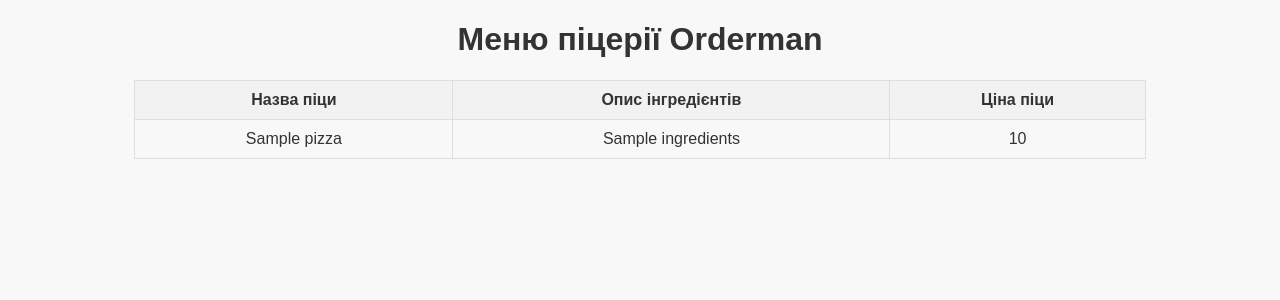
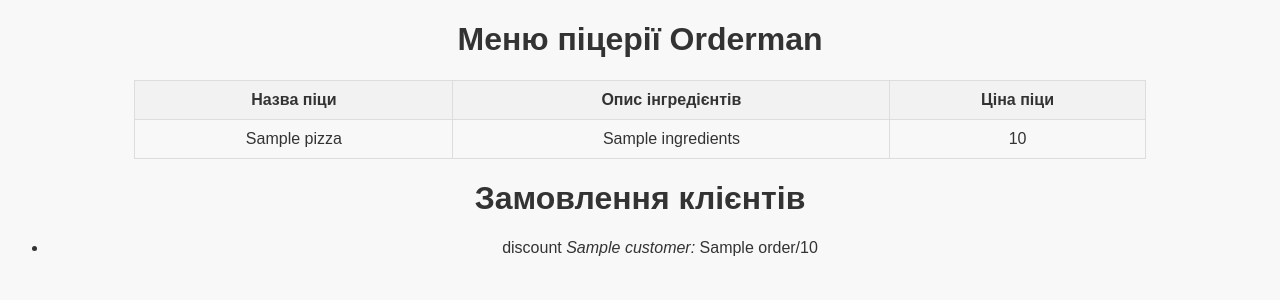
Before and after one commit to AnnaYal5/Oderman2, a Flask app: template oderman/templates/menu.html in a window 1280 px wide. Shown: the top 300 px of the page. Run offline with Flask 3, Linux system fonts and the light colour scheme; the template is opened without the code that fills it: most values are stand-ins (such as "Sample title", 1, 10 or a date in 2020).

Commit message:
add Oderman

```diff
--- a/oderman/app.py
+++ b/oderman/app.py
@@ -1,4 +1,4 @@
-from flask import Flask,render_template
+from flask import Flask, render_template
 app = Flask(__name__)
 
 pizzas = [
@@ -6,13 +6,31 @@
     {'name': "Папероні", "ingredients": "соус , сир, папероні", "price": "190 грн"},
     {'name': "Гавайська", "ingredients": "соус , сир, ананас, шинка", "price": "200 грн"}
 ]
+test_name = "Discount base"
+discount = "4"
+customers = [
+    {'name': "Anna", 'order': "5"},
+    {'name': "Dany", 'order': "7"},
+    {'name': "Rita", 'order': "1"},
+    {'name': "Taya", 'order': "6"},
+]
 
 @app.route('/')
 def home():
     return render_template('index.html')
+
 @app.route('/menu')
 def menu():
-    return render_template('menu.html',pizzas=pizzas)
+    return render_template('menu.html', pizzas=pizzas)
 
-if __name__ ==  '__main__':
+@app.route('/orders')
+def orders():
+    context = {
+        "customers": customers,
+        "test_name": test_name,
+        "discount": discount
+    }
+    return render_template('orders.html', **context)
+
+if __name__ == '__main__':
     app.run(debug=True)
--- a/oderman/static/styles.css
+++ b/oderman/static/styles.css
@@ -7,7 +7,7 @@
 }
 
 h1 {
-    color: #d1111Ш;
+    color: #d1111;
 }
 
 table {
--- a/oderman/templates/menu.html
+++ b/oderman/templates/menu.html
@@ -1,4 +1,4 @@
-<!DOCTYPE html>
+ <!DOCTYPE html>
 <html lang="uk">
 <head>
     <meta charset="UTF-8">
@@ -25,5 +25,14 @@
             {% endfor %}
         </tbody>
     </table>
+    <h1>Замовлення клієнтів</h1>
+    <ul>
+    {% for customer in customers %}
+        <li>
+            {% if customer.order|int > 4 %} discount {% else %} none {% endif %}
+            <em>{{ customer.name }}:</em> {{ customer.order }}/{{ discount }}
+        </li>
+    {% endfor %}
+</ul>
 </body>
 </html>
```
